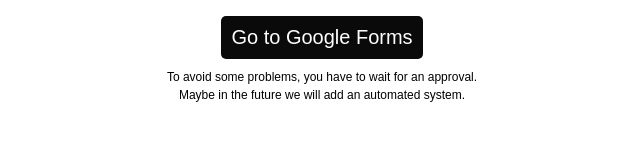
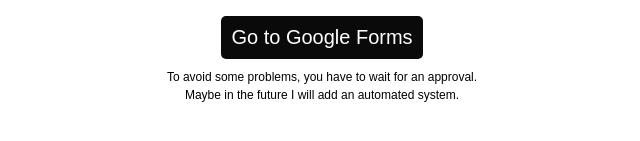
Before and after one commit to itroeix/thesetools, a React (Create React App) app: page /share in a window 1280 px wide. Shown: the part 221-362 px from the top of the page, without its empty margins (318-958 px from the left). Built offline with nearby package versions, Linux system fonts and the light colour scheme.

Commit message:
README changed

```diff
--- a/src/pages/Share.js
+++ b/src/pages/Share.js
@@ -13,7 +13,7 @@
         <h1>TheseTools</h1><br/>
         <h2>Share Tool Form</h2>
         <button class="formbtn" onClick={goForm}>Go to Google Forms</button><br/>
-        <a class="approvaltext">To avoid some problems, you have to wait for an approval.<br/> Maybe in the future we will add an automated system.</a>
+        <a class="approvaltext">To avoid some problems, you have to wait for an approval.<br/> Maybe in the future I will add an automated system.</a>
       </div>
     </div>
 
```
Also changed, not shown: 1 other file (tests, documents, lock files or other folders).
